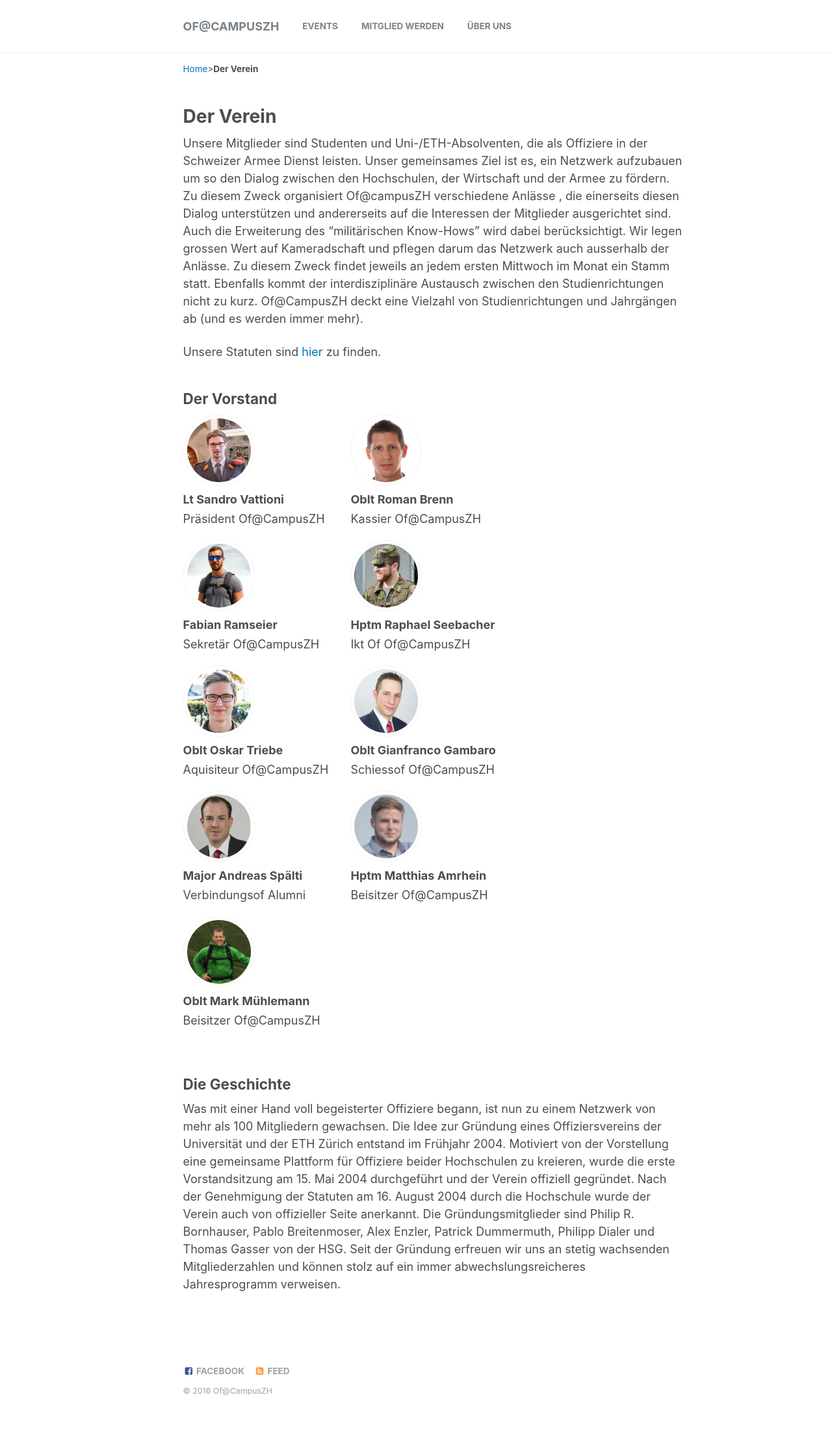
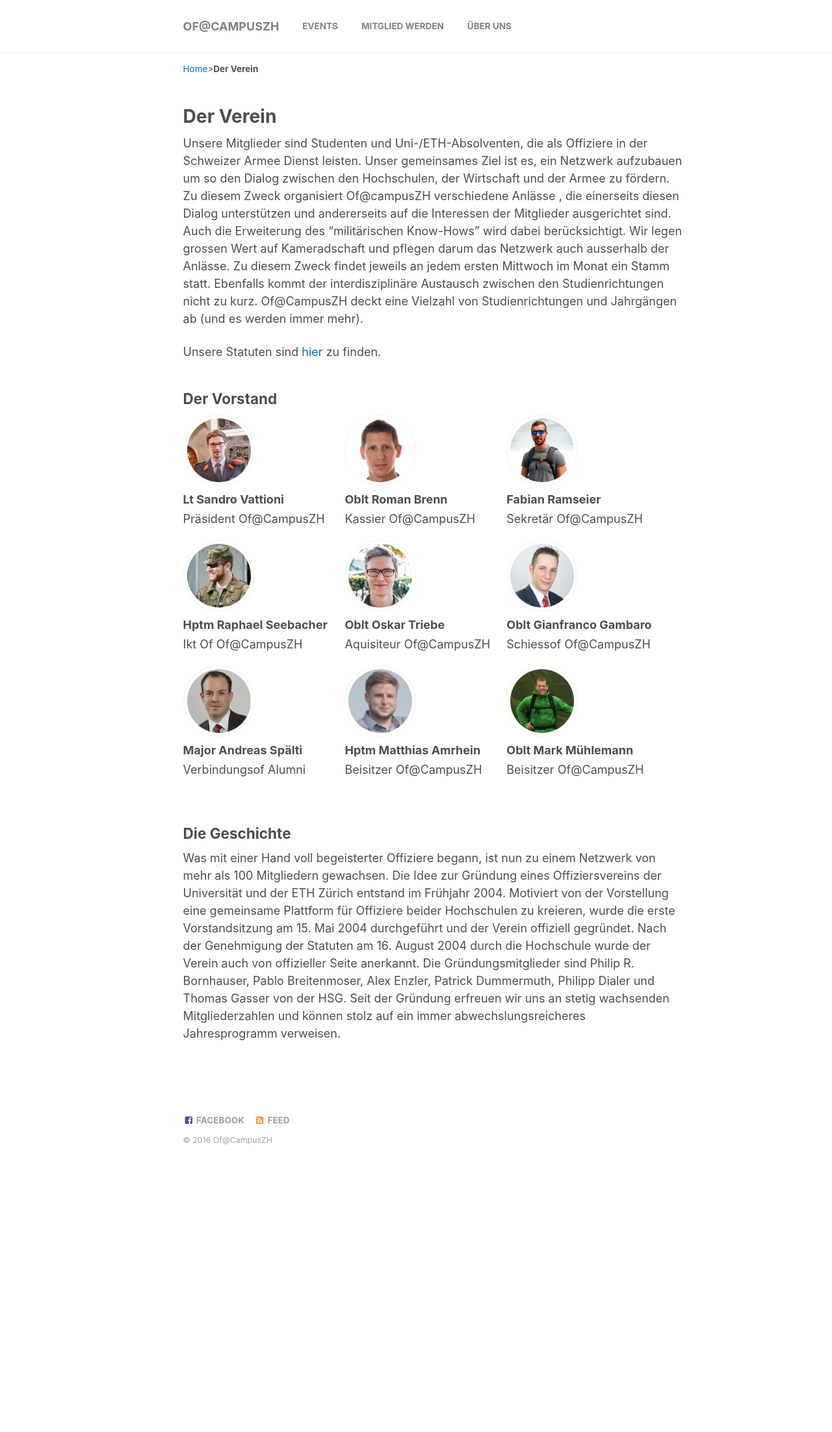
Before and after one commit to raphaelthomas/ofcampuszh.ch, a Jekyll site: the page built from _pages/ueber-uns.md, in a window 1280 px wide. Shown: the whole page at 65% size. Built offline with Jekyll 4.4.1, drawn with Linux system fonts in a browser that asks for light colours; after the commit the page ends 1818 px from its top, so only the background shows below that.

Commit message:
layout test

```diff
--- a/_includes/vorstand.html
+++ b/_includes/vorstand.html
@@ -4,7 +4,7 @@
 <div class="vorstand" style="display: inline-block">
   {% for name in site.vorstand %}
   {% assign v = site.data.authors[name] %}
-  <div style="float: left; margin-right: 1.5em; width: 30%;" class="mitglied" itemscope itemtype="http://schema.org/Person">
+  <div style="float: left; margin-right: 1em; width: 30%;" class="mitglied" itemscope itemtype="http://schema.org/Person">
     <div class="author__avatar">
       <img src="{{ v.avatar | prepend: "/images/" | prepend: base_path }}" class="author__avatar" alt="{{ v.name }}">
     </div>
```
